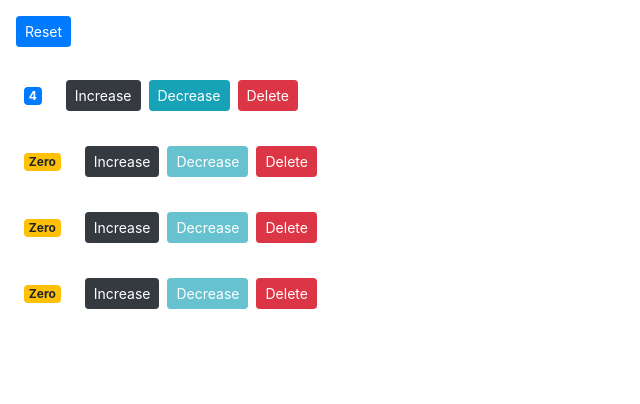
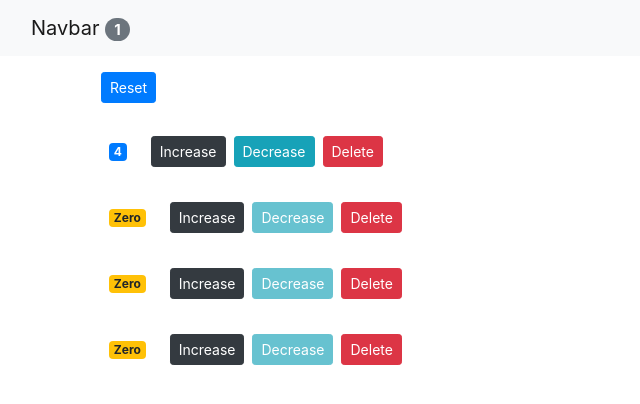
Before and after one commit to Xopper/vidly, a React (Create React App) app: page / in a window 1280 px wide. Shown: the top 404 px of the page, without its empty margins (0-640 px from the left). Built offline with nearby package versions, Linux system fonts and the light colour scheme.

Commit message:
lifting the state and updating nav counter

```diff
--- /dev/null
+++ b/src/App.jsx
@@ -0,0 +1,64 @@
+import React, { Component } from "react";
+import Navbar from "./components/navbar";
+import Counters from "./components/counters";
+
+class App extends Component {
+	state = {
+		counters: [
+			{ id: 1, value: 4 },
+			{ id: 2, value: 0 },
+			{ id: 3, value: 0 },
+			{ id: 4, value: 0 }
+		]
+	};
+
+	handleDelete = counterID => {
+		const counters = this.state.counters.filter(c => c.id !== counterID);
+		this.setState({ counters: counters });
+	};
+
+	handleReset = () => {
+		const counters = this.state.counters.map(counter => {
+			counter.value = 0;
+			return counter;
+		});
+		this.setState({ counters });
+	};
+
+	handleIncrement = (counter, index) => {
+		const counters = [...this.state.counters];
+		counters[index] = { ...counter };
+		counters[index].value++;
+		this.setState({ counters });
+	};
+
+	handleDecrement = (counter, index) => {
+		const counters = [...this.state.counters];
+		counters[index] = { ...counter };
+		counters[index].value--;
+		this.setState({ counters });
+	};
+
+	render() {
+		return (
+			<>
+				<Navbar
+					totalCounters={
+						this.state.counters.filter(c => c.value > 0).length
+					}
+				/>
+				<main className="container">
+					<Counters
+						onReset={this.handleReset}
+						onDelete={this.handleDelete}
+						onIncrement={this.handleIncrement}
+						onDecrement={this.handleDecrement}
+						counters={this.state.counters}
+					/>
+				</main>
+			</>
+		);
+	}
+}
+
+export default App;
--- a/src/components/counters.jsx
+++ b/src/components/counters.jsx
@@ -2,57 +2,25 @@
 import Counter from "./counter";
 
 class Counters extends Component {
-	state = {
-		counters: [
-			{ id: 1, value: 4 },
-			{ id: 2, value: 0 },
-			{ id: 3, value: 0 },
-			{ id: 4, value: 0 }
-		]
-	};
-
-	handleDelete = counterID => {
-		const counters = this.state.counters.filter(c => c.id !== counterID);
-		this.setState({ counters: counters });
-	};
-
-	handleReset = () => {
-		const counters = this.state.counters.map(counter => {
-			counter.value = 0;
-			return counter;
-		});
-		this.setState({ counters });
-	};
-
-	handleIncrement = (counter, index) => {
-		const counters = [...this.state.counters];
-		counters[index] = { ...counter };
-		counters[index].value++;
-		this.setState({ counters });
-	};
-
-	handleDecrement = (counter, index) => {
-		const counters = [...this.state.counters];
-		counters[index] = { ...counter };
-		counters[index].value--;
-		this.setState({ counters });
-	};
-
 	render() {
 		return (
 			<>
 				<button
-					onClick={this.handleReset}
+					onClick={this.props.onReset}
 					className="btn btn-primary btn-sm m-3"
 				>
 					Reset
 				</button>
 				<br></br>
-				{this.state.counters.map((counter, index) => (
+				{this.props.counters.map((counter, index) => (
 					<Counter
-						onDelete={() => this.handleDelete(counter.id)}
-						onIncrement={() => this.handleIncrement(counter, index)}
-						onDecrement={() => this.handleDecrement(counter, index)}
+						onDelete={() => this.props.onDelete(counter.id)}
+						onIncrement={() =>
+							this.props.onIncrement(counter, index)
+						}
+						onDecrement={() =>
+							this.props.onDecrement(counter, index)
+						}
 						key={counter.id}
 						counter={counter}
 					/>
--- /dev/null
+++ b/src/components/navbar.jsx
@@ -0,0 +1,20 @@
+import React, { Component } from "react";
+
+class Navbar extends Component {
+	render() {
+		return (
+			<nav className="navbar navbar-light bg-light">
+				<div className="container-fluid">
+					<a className="navbar-brand" href="/">
+						Navbar {"  "}
+						<span className="badge badge-pill badge-secondary">
+							{this.props.totalCounters}
+						</span>
+					</a>
+				</div>
+			</nav>
+		);
+	}
+}
+
+export default Navbar;
--- a/src/index.js
+++ b/src/index.js
@@ -1,8 +1,9 @@
 import React from "react";
 import ReactDom from "react-dom";
 import "bootstrap/dist/css/bootstrap.css";
+import App from "./App";
 // import Counter from "./components/counter";
-import Counters from "./components/counters";
+// import Counters from "./components/counters";
 // import Movies from "./components/movies";
 
-ReactDom.render(<Counters />, document.querySelector("#root"));
+ReactDom.render(<App />, document.querySelector("#root"));
```
Also changed, not shown: 1 other file (tests, documents, lock files or other folders).
